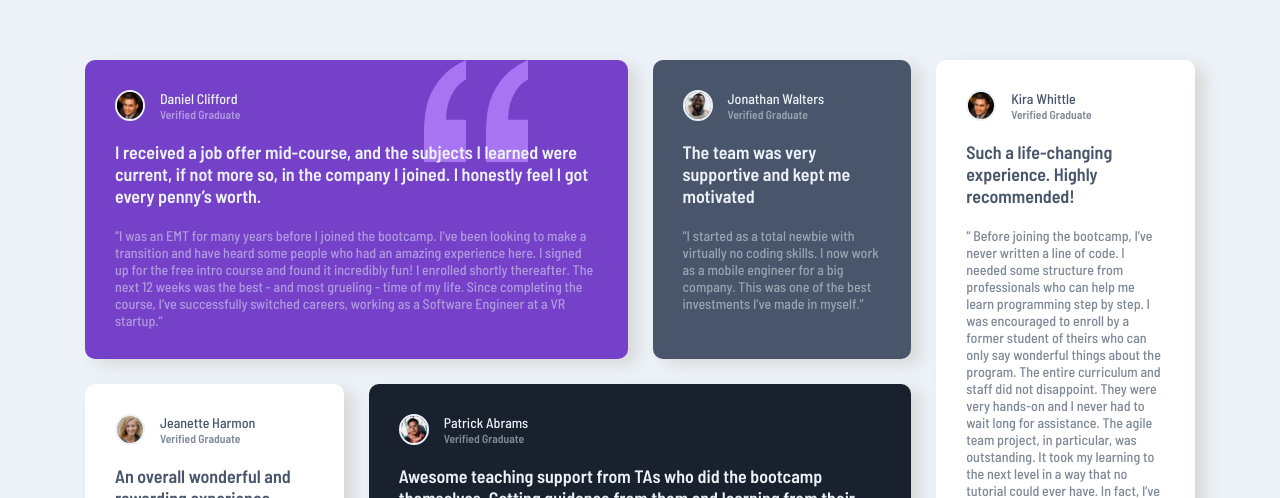
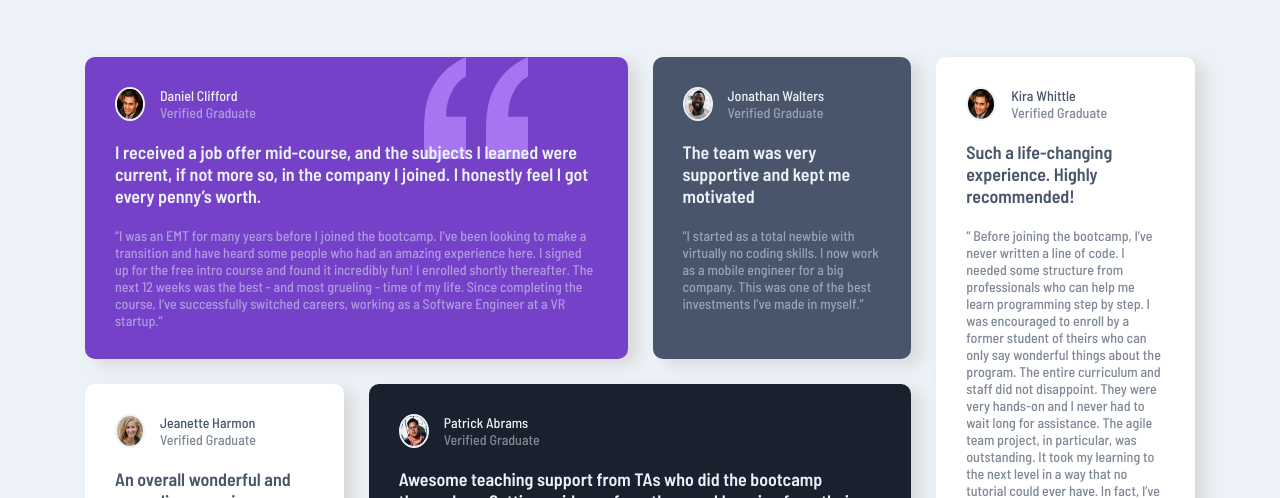
Before and after one commit to thomasdyu/fem-testimonial-grid, a website: page public/index.html in a window 1280 px wide. Shown: the top 498 px of the page. Drawn offline with Linux system fonts and the light colour scheme.

Commit message:
changed h5 heading to p heading

```diff
--- a/public/index.html
+++ b/public/index.html
@@ -29,7 +29,7 @@
 						/>
 						<div>
 							<p class="card__name">Daniel Clifford</p>
-							<h5 class="card__title">Verified Graduate</h5>
+							<p class="card__title">Verified Graduate</p>
 						</div>
 					</div>
 					<h1 class="card__testimonial">
@@ -62,7 +62,7 @@
 						/>
 						<div>
 							<p class="card__name">Jonathan Walters</p>
-							<h5 class="card__title">Verified Graduate</h5>
+							<p class="card__title">Verified Graduate</p>
 						</div>
 					</div>
 					<h1 class="card__testimonial">
@@ -90,9 +90,9 @@
 							<p class="card__name card__testimonial--dark">
 								Jeanette Harmon
 							</p>
-							<h5 class="card__title card__title--dark">
+							<p class="card__title card__title--dark">
 								Verified Graduate
-							</h5>
+							</p>
 						</div>
 					</div>
 					<h1 class="card__testimonial card__testimonial--dark">
@@ -113,7 +113,7 @@
 						/>
 						<div>
 							<p class="card__name">Patrick Abrams</p>
-							<h5 class="card__title">Verified Graduate</h5>
+							<p class="card__title">Verified Graduate</p>
 						</div>
 					</div>
 					<h1 class="card__testimonial">
@@ -146,9 +146,9 @@
 							<p class="card__name card__testimonial--dark">
 								Kira Whittle
 							</p>
-							<h5 class="card__title card__title--dark">
+							<p class="card__title card__title--dark">
 								Verified Graduate
-							</h5>
+							</p>
 						</div>
 					</div>
 					<h1 class="card__testimonial card__testimonial--dark">
```
Also changed, not shown: dist/index.html.
